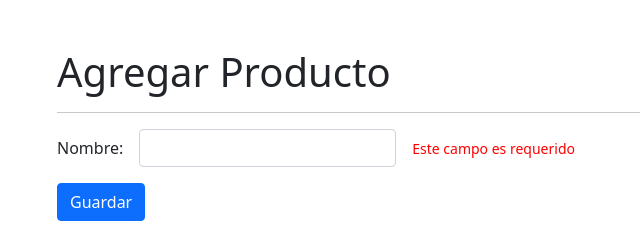
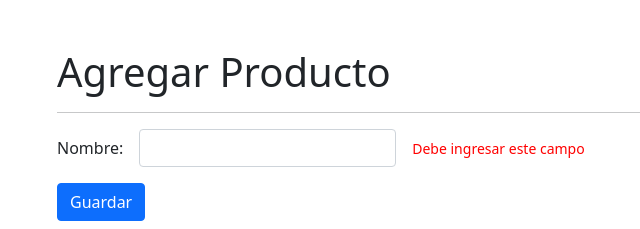
Before and after one commit to sebasGZA/directivasApp, an Angular app: page /productos/agregar in a window 1280 px wide. Shown: the top 229 px of the page, without its empty margins (25-665 px from the left). Built offline with nearby package versions, Linux system fonts and the light colour scheme.

Commit message:
Cambiar el mensaje de la etiqueta

```diff
--- a/src/app/productos/pages/agregar/agregar.component.html
+++ b/src/app/productos/pages/agregar/agregar.component.html
@@ -13,7 +13,9 @@
         </div>
 
         <div class="col-auto">
-            <span *ngIf="tieneError('nombre')" class="form-text" error-msg [color]="colorDeseado">Este campo es requerido</span>
+            <span *ngIf="tieneError('nombre')" class="form-text" error-msg [mensaje]="mensajeDeseado" [color]="colorDeseado">
+
+            </span>
         </div>
     </div>
 
--- a/src/app/productos/pages/agregar/agregar.component.ts
+++ b/src/app/productos/pages/agregar/agregar.component.ts
@@ -9,6 +9,8 @@ import { FormBuilder, FormGroup, Validators } from '@angular/forms';
 })
 export class AgregarComponent implements OnInit {
   colorDeseado: string = 'red'
+  mensajeDeseado: string = 'Debe ingresar este campo'
+
   miFormulario: FormGroup = this.formBuilderSvc.group({
     nombre: ['', [Validators.required]]
   })
--- a/src/app/shared/directives/err-msg.directive.ts
+++ b/src/app/shared/directives/err-msg.directive.ts
@@ -6,15 +6,21 @@ import { Directive, ElementRef, Input, OnInit } from '@angular/core';
 export class ErrMsgDirective implements OnInit {
 
   htmlElement: ElementRef<HTMLElement>
-  @Input() color: string = 'red'
+  @Input() color!: string
+  @Input() mensaje: string = 'Campo requerido'
 
   constructor(private el: ElementRef<HTMLElement>) {
     this.htmlElement = el
   }
 
   ngOnInit(): void {
-    console.log('ngOnInit Directive')
+    this.setMensaje()
     this.setColor()
+  }
+
+  setMensaje(): void {
+    this.htmlElement.nativeElement.innerText = this.mensaje
+    this.htmlElement.nativeElement.classList.add('form-text')
   }
 
   setColor(): void {
```
